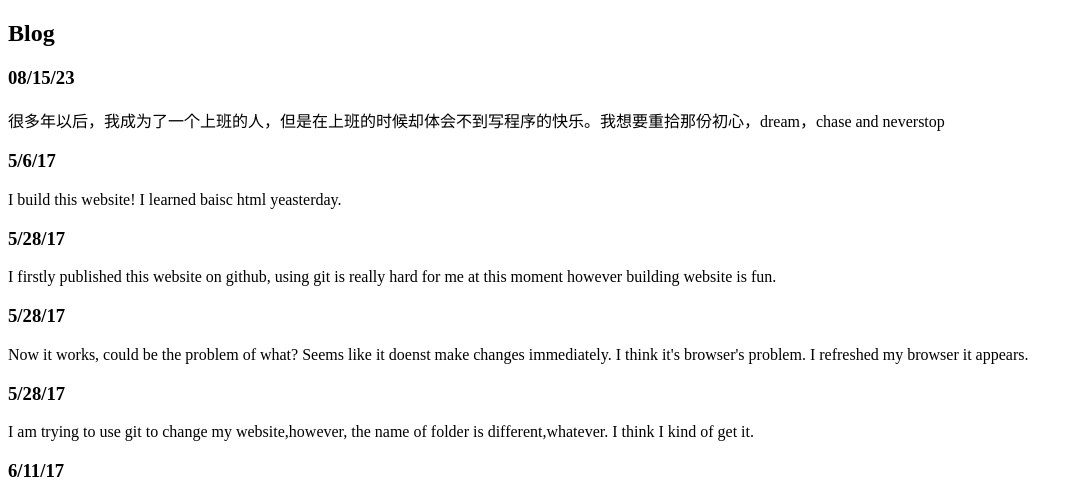
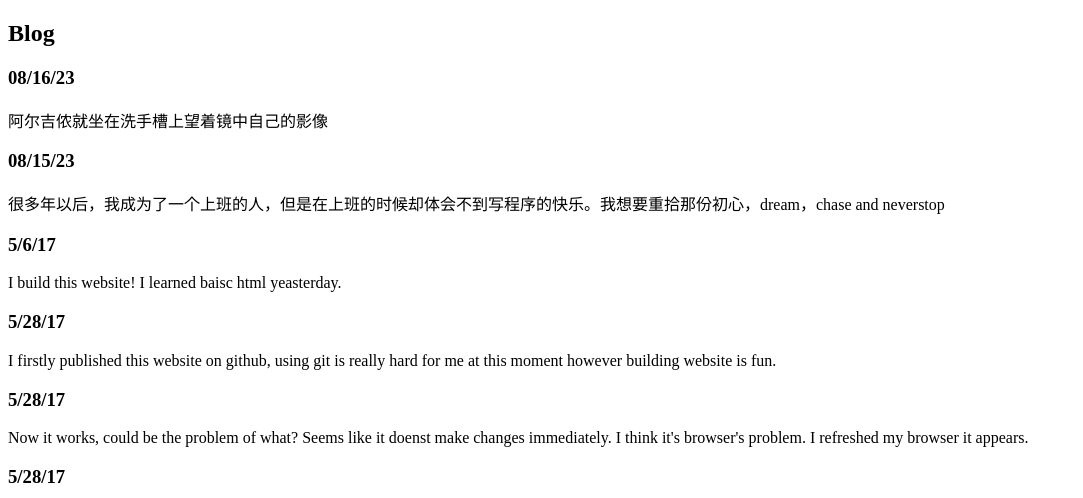
Before and after one commit to zhutianqi/aboutme, a plain HTML site: page blog.html in a window 1280 px wide. Shown: the top 498 px of the page, without its empty margins (0-1083 px from the left). Drawn offline with Linux system fonts and the light colour scheme.

Commit message:
test update

```diff
--- a/blog.html
+++ b/blog.html
@@ -8,6 +8,8 @@
     </head>
 
     <body>
+        <h3>08/16/23</h3>
+        <p>阿尔吉侬就坐在洗手槽上望着镜中自己的影像</p>
 
         <h3>08/15/23</h3>
         <p>很多年以后，我成为了一个上班的人，但是在上班的时候却体会不到写程序的快乐。我想要重拾那份初心，dream，chase and neverstop</p>
```
